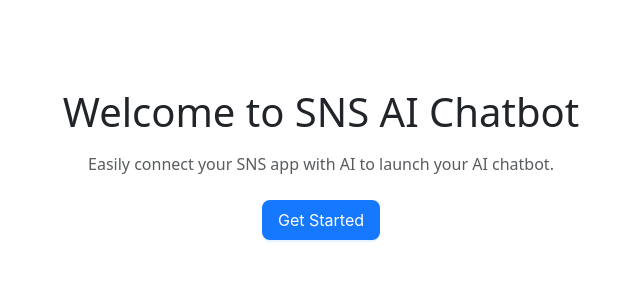
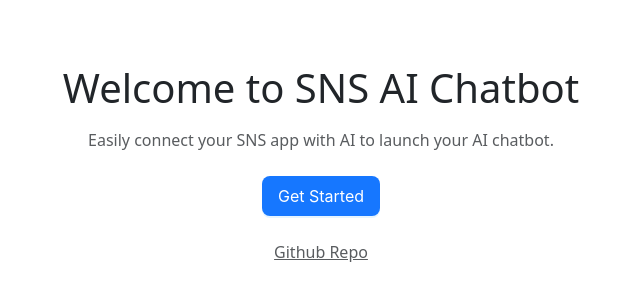
Before and after one commit to GlowMediaTW/sns-ai-chatbot, a Next.js app: page / in a window 1280 px wide. Shown: the part 236-536 px from the top of the page, without its empty margins (319-959 px from the left). Built offline with nearby package versions, Linux system fonts and the light colour scheme; what @ant-design/nextjs-registry would draw is missing.

Commit message:
feat: fix middleware, add README.md

```diff
--- a/app/page.tsx
+++ b/app/page.tsx
@@ -1,6 +1,7 @@
 'use client';
 
 import Button from 'antd/es/button';
+import Link from 'next/link';
 import { useRouter } from 'next/navigation';
 
 export default function LandingPage() {
@@ -14,11 +15,25 @@ export default function LandingPage() {
     <div className="container d-flex flex-column justify-content-center align-items-center vh-100 text-center">
       <h1 className="mb-3">Welcome to SNS AI Chatbot</h1>
       <p className="text-muted mx-3 mb-4">
-        Easily connect your SNS app with AI to launch your AI chatbot.
+        <span>Easily connect your SNS app with AI to launch your AI chatbot.</span>
       </p>
-      <Button type="primary" size="large" onClick={handleCTAClick}>
-        Get Started
-      </Button>
+      {process.env.NEXT_PUBLIC_MAIN_REPO === 'true' ? (
+        <Link href="https://vercel.com/import/project?template=GITHUB_REPO_URL" target="_blank">
+          {/* eslint-disable-next-line @next/next/no-img-element */}
+          <img src="https://vercel.com/button" alt="Deploy on Vercel" />
+        </Link>
+      ) : (
+        <Button type="primary" size="large" onClick={handleCTAClick}>
+          Get Started
+        </Button>
+      )}
+      <Link
+        href="https://github.com/jerrycool123/sns-ai-chatbot"
+        target="_blank"
+        className="mt-4 text-muted fs-7"
+      >
+        Github Repo
+      </Link>
     </div>
   );
 }
--- a/middleware.ts
+++ b/middleware.ts
@@ -1,5 +1,5 @@
 export { auth as middleware } from '@/auth';
 
 export const config = {
-  matcher: ['/((?!api|login|_next/static|_next/image|favicon.ico)(?!$).*)'],
+  matcher: ['/((?!api|login|env|_next/static|_next/image|favicon.ico)(?!$).*)'],
 };
```
Also changed, not shown: 1 other file (tests, documents, lock files or other folders).
